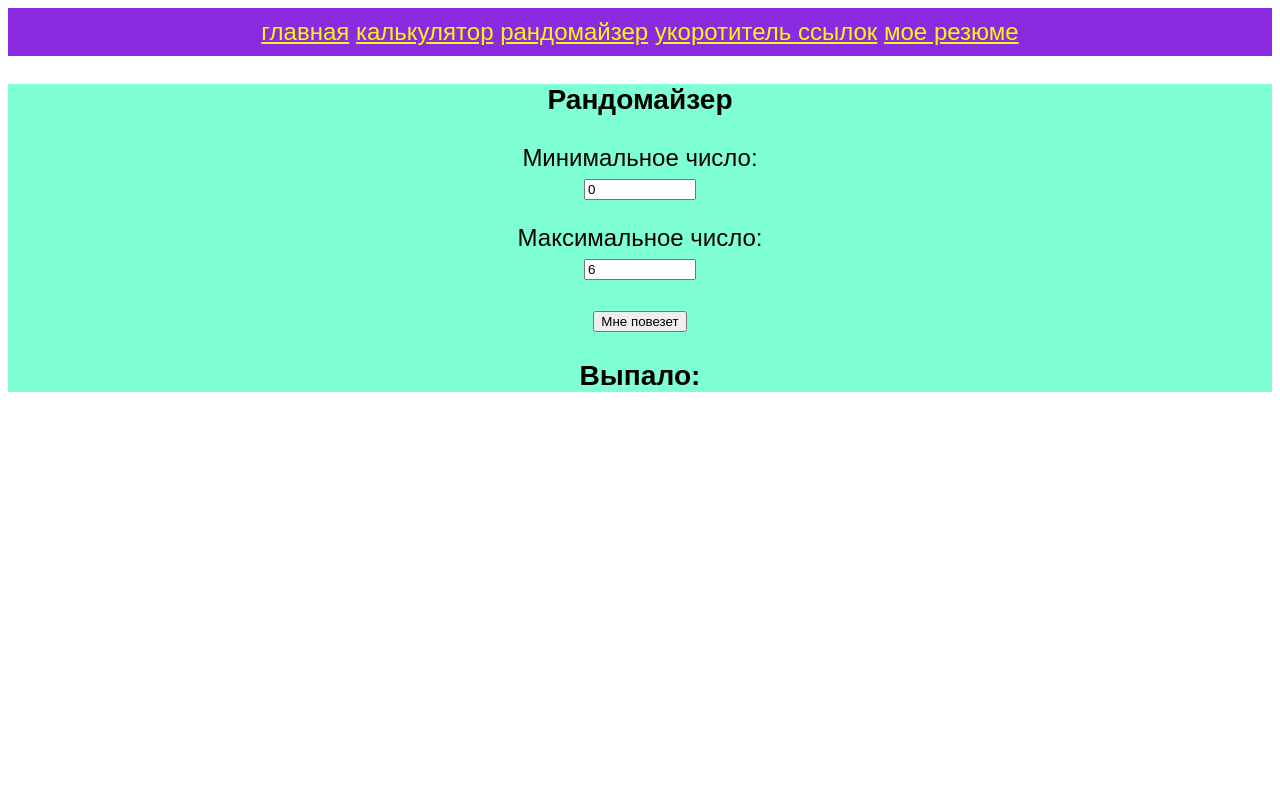
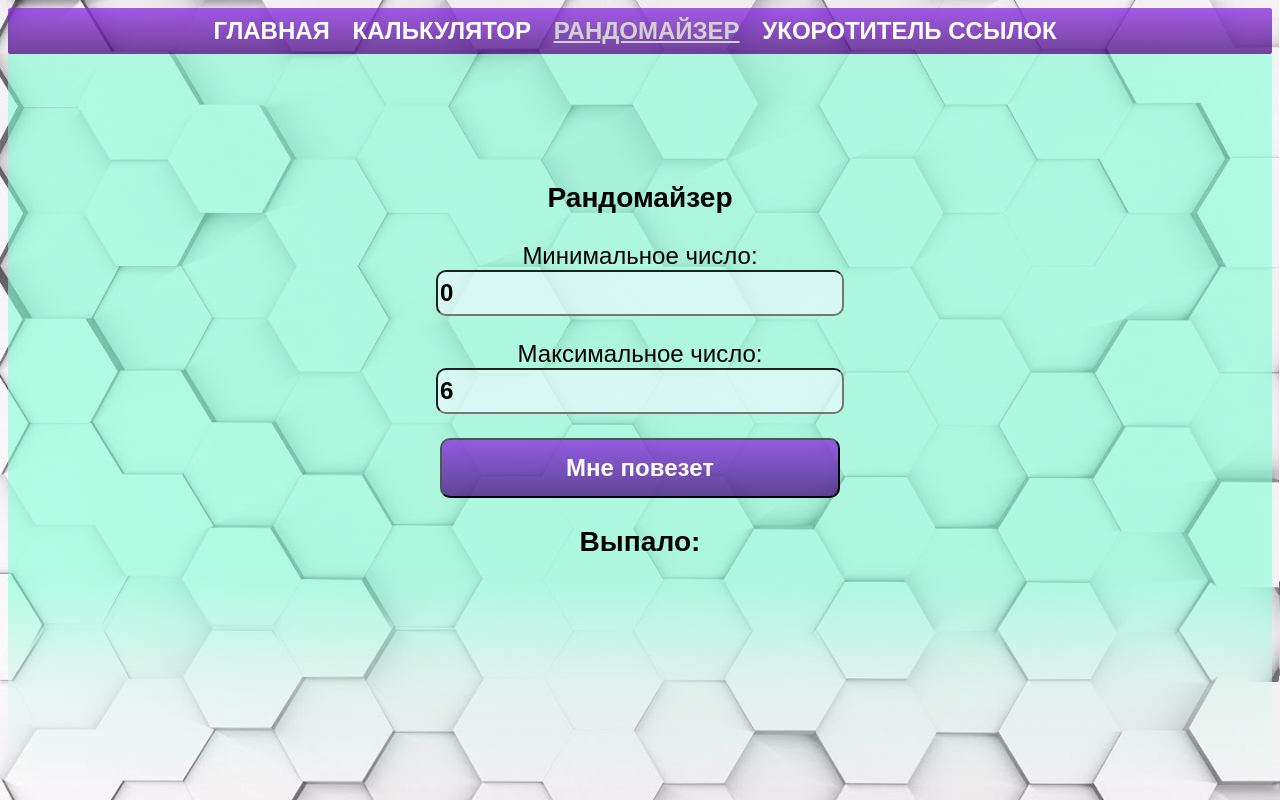
Before and after one commit to K4maS/SomeProducts, a PHP site: page /randomiser.html in a window 1280 px wide. Run offline with PHP 8.4, Linux system fonts and the light colour scheme.

Commit message:
Изменен ситль

```diff
--- a/links/1/index.php
+++ b/links/1/index.php
@@ -1 +1 @@
-<?php header('Location: https://best.aliexpress.ru/?sub=630324&af=739_630324&utm_campaign=630324&aff_platform=api-new-link-generate&utm_medium=cpa&sub1=1068989&cn=22rurf6832m06qakxrb7r4rkkj1gxdud&dp=22rurf6832m06qakxrb7r4rkkj1gxdud&aff_fcid=cf478d3d334e445896a3078763798163-1658071407347-08839-_9u0AMH&cv=3&aff_fsk=_9u0AMH&sk=_9u0AMH&aff_trace_key=cf478d3d334e445896a3078763798163-1658071407347-08839-_9u0AMH&terminal_id=64a115d71d744aca95c438197d380623&utm_source=admitad&utm_content=1068989' );?>
+<?php header('Location: ' );?><?php header('Location: ' );?>
--- a/randomiser.html
+++ b/randomiser.html
@@ -14,13 +14,12 @@
 
             </header>
             <nav>
-                        <a href='index.php' id="main_page_btn">главная</a>
-                        <a href="calculator.html" id="calc_page_btn">калькулятор</a>
-                        <a href='#' id="rand_page_btn">рандомайзер</a>
-                        <a href='linkmaker.php'id='link_page_btn'">укоротитель ссылок</a>
-                        <a target="_blank" href='resume\resume.html'>мое резюме</a>
-
-
+                <ul>
+                    <li><a href='index.php'  >главная</a></li>
+                    <li><a href="calculator.html"  >калькулятор</a></li>
+                    <li><a href='randomiser.html' id='choose'>рандомайзер</a></li>
+                    <li><a href='linkmaker.php' >укоротитель ссылок</a> </li>
+                </ul>
             </nav>
             <article id='rand_page' ><!--align="center"Randomaser page-->
                 <section>
@@ -30,17 +29,17 @@
                     <p>
                         <label for="rand_value" > Минимальное число: </label>
                     <br/>
-                        <input class="input" id='rand_value_start' type="number" value="0" min="0" max="999999999">
+                        <input class="input" id='rand_value_start' type="number" value="0" min="0" max="999999999"/>
                     </p>
                     <p>
                         <label for="rand_value" > Максимальное число: </label>
                     <br/>
-                        <input class="input" id='rand_value_end' type="number" value="6" min="0" max="999999999">
+                        <input class="input" id='rand_value_end' type="number" value="6" min="0" max="999999999"/>
                     </p>
                     <p>
                         <button class="btn" id="rand_btn">Мне повезет</button>
                     </p>
-                    <h3 ><!--align="center"--><div class="score" id="pool_rand">Выпало:</div></h3>
+                    <h3><!--align="center"--><div class="score" id="pool_rand">Выпало:</div></h3>
                 </section>
             </article>
             <aside>
@@ -50,7 +49,7 @@
                 <!--Подвал <h3>All rights reserved 2022</h3>-->
 
             </footer>
-        <script src="script/script.js"></script>
+        <script src="script/rand.js"></script>
 
 
     </body>
--- /dev/null
+++ b/script/rand.js
@@ -0,0 +1,7 @@
+//рандомайзер
+rand_btn.onclick = function(){
+    var rand_value_start = document.getElementById('rand_value_start').value;
+    var rand_value_end = document.getElementById('rand_value_end').value;
+    var random_value = (Math.random()*(rand_value_start - rand_value_end)+rand_value_start)*(-1);
+    pool_rand.innerHTML = "Выпало: " + Math.trunc(random_value);
+}
--- a/script/script.js
+++ b/script/script.js
@@ -29,10 +29,3 @@ calc_btn.onclick = function click()
         else (ansver = 'ошибка')
         pool_calc.innerHTML = "Ответ: "+ansver
         }
-//рандомайзер
-rand_btn.onclick = function(){
-    var rand_value_start = document.getElementById('rand_value_start').value;
-    var rand_value_end = document.getElementById('rand_value_end').value;
-    var random_value = (Math.random()*(rand_value_start - rand_value_end)+rand_value_start)*(-1);
-    pool_rand.innerHTML = "Выпало: " + Math.trunc(random_value);
-}
--- a/style/style.css
+++ b/style/style.css
@@ -2,28 +2,104 @@ body{
     align-content: center;
     font-size: x-large;
     font-family: arial, sans-serif;/*Шрифт*/
+    background: url(octogonsbg_long.jpg);
+    background-size: cover;
     }
 article{
-    background-color: aquamarine;
+    background: linear-gradient(rgba(127, 255, 212, 0.582)72%, rgba(214, 245, 235, 0.575), rgba(255, 255, 255, 0.062));
     text-align: center;
+    border-radius: 2px;
+    padding-top: 100px;
+    padding-bottom: 200px;
+    list-style-position: inside;
     }
+    list{
+        text-align: right;
+        }
 nav{
     text-align: center;
-    background-color: blueviolet;
-    padding: 10px;
+    border-radius: 2px;
+    background: linear-gradient(rgba(137, 43, 226, 0.76), rgba(72, 14, 126, 0.76));
+    padding: 5px;
+
     }
 
 nav a {
-    color: rgb(252, 248, 8);
+    color: rgb(255, 255, 255);
+   text-transform: uppercase;
+   text-decoration: none;
+   font-weight: bold;
     }
+nav a:hover {
+    color: rgb(211, 209, 209);
+    text-decoration: underline;
+        }
+#choose{
+    color: rgb(211, 209, 209);
+    text-decoration: underline;
+    }
+nav ul {
+        margin: 0; /* Обнуляем значение отступов */
+        padding: 4px; /* Значение полей */
+       }
+nav ul li {
+        display: inline; /* Отображать как строчный элемент */
+        margin-right: 10px; /* Отступ слева */
+
+        padding: 3px; /* Поля вокруг текста */
+       }
 table {
-    width: 800px;
+    width: 100%;
     border-collapse:inherit;
-
-    font-size: small;
+    margin: auto;
+    font-size: medium;
     border: black solid 2px;
+    white-space: pre-line;
  }
  tr, td{
-    background-color: rgb(189, 255, 255);
+    background-color: rgba(189, 255, 255, 0.733);
     border: black solid 1px;
  }
+ input{
+    width: 400px;
+    height: 40px;
+    font-size: x-large;
+    font-weight: bold;
+    border-radius: 10px;
+    background-color: rgba(240, 248, 255, 0.623);
+ }
+ button{
+    width: 400px;
+    height: 60px;
+    font-size: x-large;
+    color: rgb(252, 252, 252);
+    border-radius: 10px;
+    font-weight: bold;
+    background: linear-gradient(rgba(137, 43, 226, 0.76), rgba(72, 14, 126, 0.76));
+ }
+ button:active{
+    background: 90deg linear-gradient(rgba(137, 43, 226, 0.76), rgba(72, 14, 126, 0.76));
+ }
+ @media screen and (max-width:550px) {
+    nav ul li {
+        display: list-item;/* Отображать как строчный элемент */
+        list-style: none;
+        margin-right: 5px; /* Отступ слева */
+       font-size: large;
+
+        padding: 3px; /* Поля вокруг текста */
+       }
+       input{
+        width: 200px;
+        height: 20px;
+        font-size: medium;
+        border-radius: 5px;
+     }
+     button{
+        width: 200px;
+        height: 30px;
+        font-size: medium;
+        border-radius: 5px;
+
+     }
+ }
```
Also changed, not shown: calculator.html (+6 -5 lines), index.php (+17 -11 lines), linkmaker.php (+15 -12 lines), links_list.php (+7 -5 lines), style/octogonsbg_long.jpg (added).
